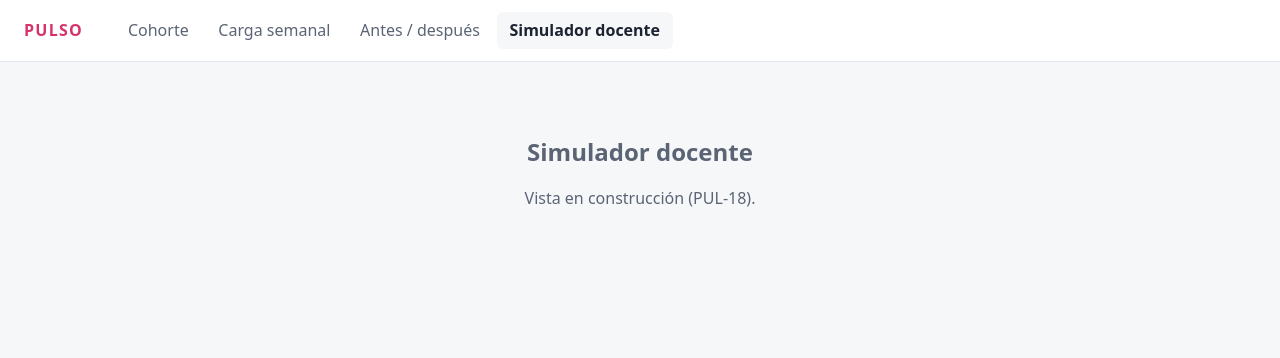
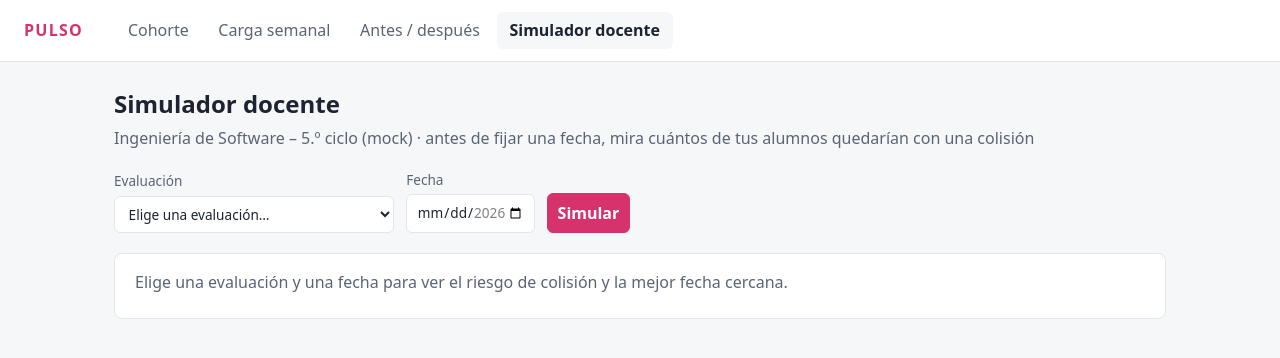
Before and after one commit to SergioAscurraPerez/Pulso, a FastAPI app: page /simulador in a window 1280 px wide. Shown: the top 358 px of the page. Run offline with FastAPI, Linux system fonts and the light colour scheme.

Commit message:
feat(ui): agregar simulador docente con riesgo de colisión y fecha sugerida
Co-Authored-By: Claude Opus 5.5 <noreply@anthropic.com>

```diff
--- a/src/app.py
+++ b/src/app.py
@@ -19,6 +19,7 @@ from pydantic import ValidationError
 from src.engine.collisions import MIN_EVALUACIONES, detectar_colisiones
 from src.engine.load_index import carga_semanal_cohorte, evaluaciones_por_semana, semana_de, semana_pico
 from src.models import SEMANAS_CICLO, Cohorte, Evaluacion, cargar_cohorte
+from src.optimizer.simulator import simular
 
 RAIZ = Path(__file__).resolve().parent.parent
 DIR_UI = Path(__file__).resolve().parent / "ui"
@@ -41,13 +42,14 @@ VISTAS: list[tuple[str, str]] = [
 # Ruta -> tarea del backlog que la implementa. Cada tarea quita su entrada al agregar la vista real.
 VISTAS_PENDIENTES: dict[str, str] = {
     "/antes-despues": "PUL-16",
-    "/simulador": "PUL-18",
 }
 
 app = FastAPI(title="PULSO", description="Radar predictivo de sobrecarga académica")
 app.mount("/static", StaticFiles(directory=DIR_UI / "static"), name="static")
 templates = Jinja2Templates(directory=DIR_UI / "templates")
 templates.env.filters["etiqueta_tipo"] = lambda tipo: tipo.value.replace("_", " ").capitalize()
+DIAS_SEMANA = ["lun", "mar", "mié", "jue", "vie", "sáb", "dom"]
+templates.env.filters["fecha_con_dia"] = lambda f: f"{DIAS_SEMANA[f.weekday()]} {f.strftime('%d/%m/%Y')}"
 
 
 def fuentes_disponibles() -> dict[str, str]:
@@ -163,6 +165,45 @@ def carga(
     )
 
 
+@app.get("/simulador", response_class=HTMLResponse)
+def simulador(
+    request: Request,
+    fuente: str = FUENTE_POR_DEFECTO,
+    evaluacion: str | None = None,
+    fecha: date | None = None,
+) -> HTMLResponse:
+    """Simulador docente (PUL-18): evaluación + fecha → % de alumnos con colisión y mejor fecha cercana."""
+    cohorte = obtener_cohorte(fuente)
+    fin_ciclo = lunes_de_semana(cohorte, SEMANAS_CICLO) + timedelta(days=6)
+    seleccionada = None
+    if evaluacion:
+        seleccionada = next((e for e in cohorte.evaluaciones if e.id == evaluacion), None)
+        if seleccionada is None:
+            raise HTTPException(status_code=404, detail=f"Evaluación no encontrada: {evaluacion!r}")
+    resultado = error = None
+    if seleccionada and fecha:
+        if cohorte.fecha_inicio <= fecha <= fin_ciclo:
+            resultado = simular(cohorte, seleccionada, fecha)
+        else:
+            error = (
+                f"La fecha debe estar dentro del ciclo: del {cohorte.fecha_inicio.strftime('%d/%m/%Y')} "
+                f"al {fin_ciclo.strftime('%d/%m/%Y')}."
+            )
+    return renderizar(
+        request,
+        "simulador.html",
+        fuente,
+        cohorte=cohorte,
+        evaluaciones=ordenar_por_fecha(cohorte, cohorte.evaluaciones),
+        seleccionada=seleccionada,
+        # Sin fecha elegida, el formulario propone la fecha actual de la evaluación.
+        fecha=fecha or (seleccionada.fecha if seleccionada else None),
+        fin_ciclo=fin_ciclo,
+        resultado=resultado,
+        error=error,
+    )
+
+
 def _vista_pendiente(ruta: str, titulo: str, tarea: str) -> None:
     def vista(request: Request, fuente: str = FUENTE_POR_DEFECTO) -> HTMLResponse:
         validar_fuente(fuente)
--- a/src/ui/static/styles.css
+++ b/src/ui/static/styles.css
@@ -141,6 +141,54 @@ h2 { margin: 0 0 0.75rem; font-size: 1.1rem; }
   vertical-align: middle;
 }
 
+/* Tarjetas de métricas (antes/después y simulador). */
+.metricas {
+  display: grid;
+  grid-template-columns: repeat(auto-fit, minmax(12rem, 1fr));
+  gap: 0.75rem;
+  margin-bottom: 1.25rem;
+}
+
+.metrica {
+  display: flex;
+  flex-direction: column;
+  padding: 1rem 1.25rem;
+  background: var(--superficie);
+  border: 1px solid var(--borde);
+  border-radius: 8px;
+}
+
+.metrica-valor { font-size: 1.5rem; font-weight: 700; font-variant-numeric: tabular-nums; }
+.metrica-titulo { font-size: 0.85rem; color: var(--texto-suave); }
+.metrica.destacada { border-color: var(--ok); }
+.metrica.destacada .metrica-valor { color: var(--ok); font-size: 2rem; }
+
+.aviso { border-color: var(--critico); }
+
+/* Simulador docente (PUL-18). */
+.formulario {
+  display: flex;
+  flex-wrap: wrap;
+  align-items: flex-end;
+  gap: 0.75rem;
+  margin-bottom: 1.25rem;
+}
+
+.campo { display: flex; flex-direction: column; gap: 0.25rem; font-size: 0.85rem; color: var(--texto-suave); }
+.campo select, .campo input, .formulario button {
+  padding: 0.45rem 0.6rem;
+  border: 1px solid var(--borde);
+  border-radius: 6px;
+  font: inherit;
+  color: var(--texto);
+  background: var(--superficie);
+}
+.campo select { max-width: 32rem; }
+.formulario button { background: var(--acento); border-color: var(--acento); color: #fff; font-weight: 600; cursor: pointer; }
+.metrica.riesgo { border-color: var(--critico); }
+.metrica.riesgo .metrica-valor { color: var(--critico); font-size: 2rem; }
+.metrica a { margin-top: 0.4rem; font-size: 0.85rem; color: var(--acento); }
+
 @media (max-width: 700px) {
   .barra { flex-direction: column; align-items: flex-start; gap: 0.5rem; }
   .tabla { display: block; overflow-x: auto; }
--- /dev/null
+++ b/src/ui/templates/simulador.html
@@ -0,0 +1,79 @@
+{% extends "base.html" %}
+{% block titulo %}Simulador docente{% endblock %}
+{% block contenido %}
+<section class="cabecera">
+  <div>
+    <h1>Simulador docente</h1>
+    <p class="detalle">{{ cohorte.nombre }} · antes de fijar una fecha, mira cuántos de tus alumnos quedarían con una colisión</p>
+  </div>
+</section>
+
+{# Con HTMX, el formulario trae la misma página y reemplaza solo este bloque; sin JavaScript, recarga la página. #}
+<div id="vista-simulador" hx-boost="true" hx-select="#vista-simulador" hx-target="#vista-simulador" hx-swap="outerHTML show:none">
+  <form class="formulario" method="get" action="/simulador">
+    <input type="hidden" name="fuente" value="{{ fuente }}">
+    <label class="campo">Evaluación
+      <select name="evaluacion" required>
+        <option value="" disabled {% if not seleccionada %}selected{% endif %}>Elige una evaluación…</option>
+        {% for curso in cohorte.cursos %}
+          <optgroup label="{{ curso }}">
+            {% for e in evaluaciones if e.curso == curso %}
+              <option value="{{ e.id }}" {% if seleccionada and seleccionada.id == e.id %}selected{% endif %}>
+                {{ e.nombre }}{% if e.fecha %} ({{ e.fecha.strftime('%d/%m') }}){% endif %}{% if e.bloqueada %} · bloqueada{% endif %}
+              </option>
+            {% endfor %}
+          </optgroup>
+        {% endfor %}
+      </select>
+    </label>
+    <label class="campo">Fecha
+      <input type="date" name="fecha" required value="{{ fecha.isoformat() if fecha else '' }}"
+             min="{{ cohorte.fecha_inicio.isoformat() }}" max="{{ fin_ciclo.isoformat() }}">
+    </label>
+    <button type="submit">Simular</button>
+  </form>
+
+  {% if error %}
+    <section class="panel aviso"><p>{{ error }}</p></section>
+  {% elif resultado %}
+    {% set propuesta = resultado.propuesta %}
+    {% set mejor = resultado.mejor_alternativa %}
+    <section class="metricas">
+      <div class="metrica {{ 'riesgo' if propuesta.pct_colision else 'destacada' }}">
+        <span class="metrica-valor">{{ '%g' % propuesta.pct_colision }} %</span>
+        <span class="metrica-titulo">de los alumnos de {{ seleccionada.curso }} con colisión el {{ propuesta.fecha | fecha_con_dia }}
+          {% if cohorte.grupos %}({{ propuesta.alumnos_con_colision }} de {{ propuesta.alumnos_del_curso }}){% endif %}</span>
+      </div>
+      <div class="metrica">
+        <span class="metrica-valor">{{ '%g' % propuesta.carga_semana }}</span>
+        <span class="metrica-titulo">Carga de esa semana</span>
+      </div>
+      <div class="metrica{% if mejor %} destacada{% endif %}">
+        {% if mejor %}
+          <span class="metrica-valor">{{ mejor.fecha | fecha_con_dia }}</span>
+          <span class="metrica-titulo">Fecha sugerida: {{ '%g' % mejor.pct_colision }} % con colisión, carga de la semana {{ '%g' % mejor.carga_semana }}</span>
+          <a href="/simulador?fuente={{ fuente }}&evaluacion={{ seleccionada.id | urlencode }}&fecha={{ mejor.fecha.isoformat() }}">Simular con esta fecha</a>
+        {% else %}
+          <span class="metrica-valor">Sin cambios</span>
+          <span class="metrica-titulo">Es la mejor fecha entre los días hábiles a ±7 días.</span>
+        {% endif %}
+      </div>
+    </section>
+
+    {% if propuesta.colisiones %}
+      <section class="panel">
+        <h2>Colisiones en las que entraría</h2>
+        <ul class="colisiones">
+          {% for c in propuesta.colisiones %}
+            <li><strong>{{ c.inicio.strftime('%d/%m') }} al {{ c.fin.strftime('%d/%m/%Y') }}</strong> · {{ c.cursos | join(', ') }}</li>
+          {% endfor %}
+        </ul>
+      </section>
+    {% endif %}
+  {% else %}
+    <section class="panel">
+      <p class="detalle">Elige una evaluación y una fecha para ver el riesgo de colisión y la mejor fecha cercana.</p>
+    </section>
+  {% endif %}
+</div>
+{% endblock %}
```
